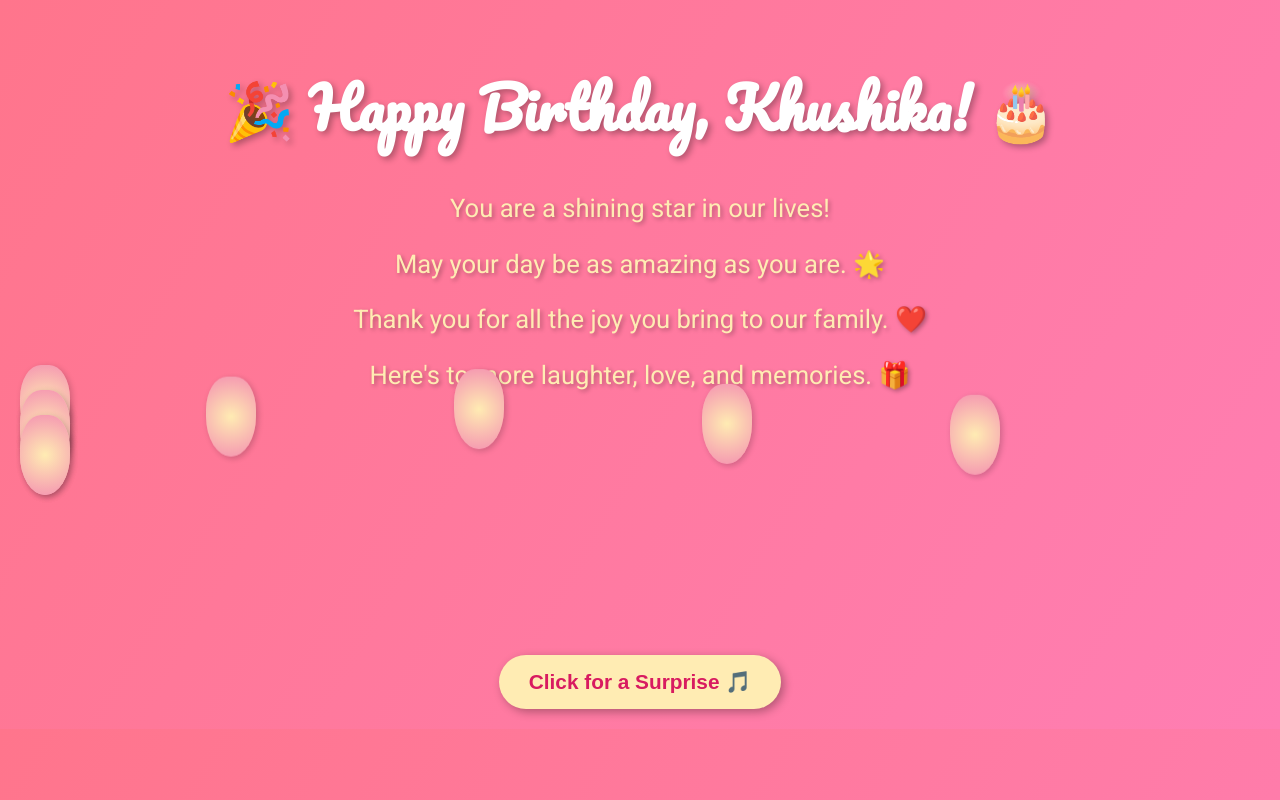
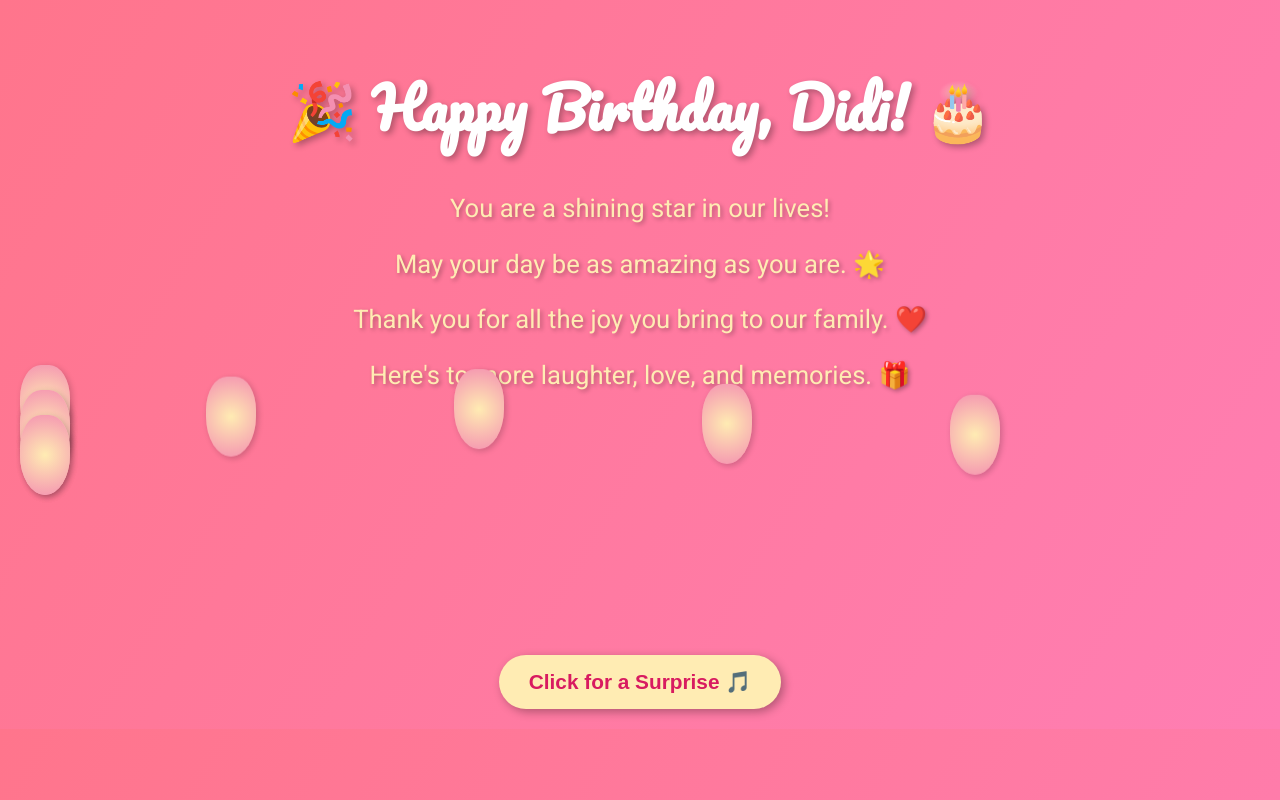
Before and after one commit to my-codespace/happybirthday-Didi, a plain HTML site: page index.html in a window 1280 px wide. Drawn offline with Linux system fonts and the light colour scheme.

Commit message:
Update index.html

```diff
--- a/index.html
+++ b/index.html
@@ -12,7 +12,7 @@
 <body>
 <div class="container">
     <div class="header">
-        <h1 class="animate-text">🎉 Happy Birthday, Khushika! 🎂</h1>
+        <h1 class="animate-text">🎉 Happy Birthday, Didi! 🎂</h1>
     </div>
     <div class="message">
         <p class="animate-text" style="animation-delay: 1s;">You are a shining star in our lives!</p>
```
